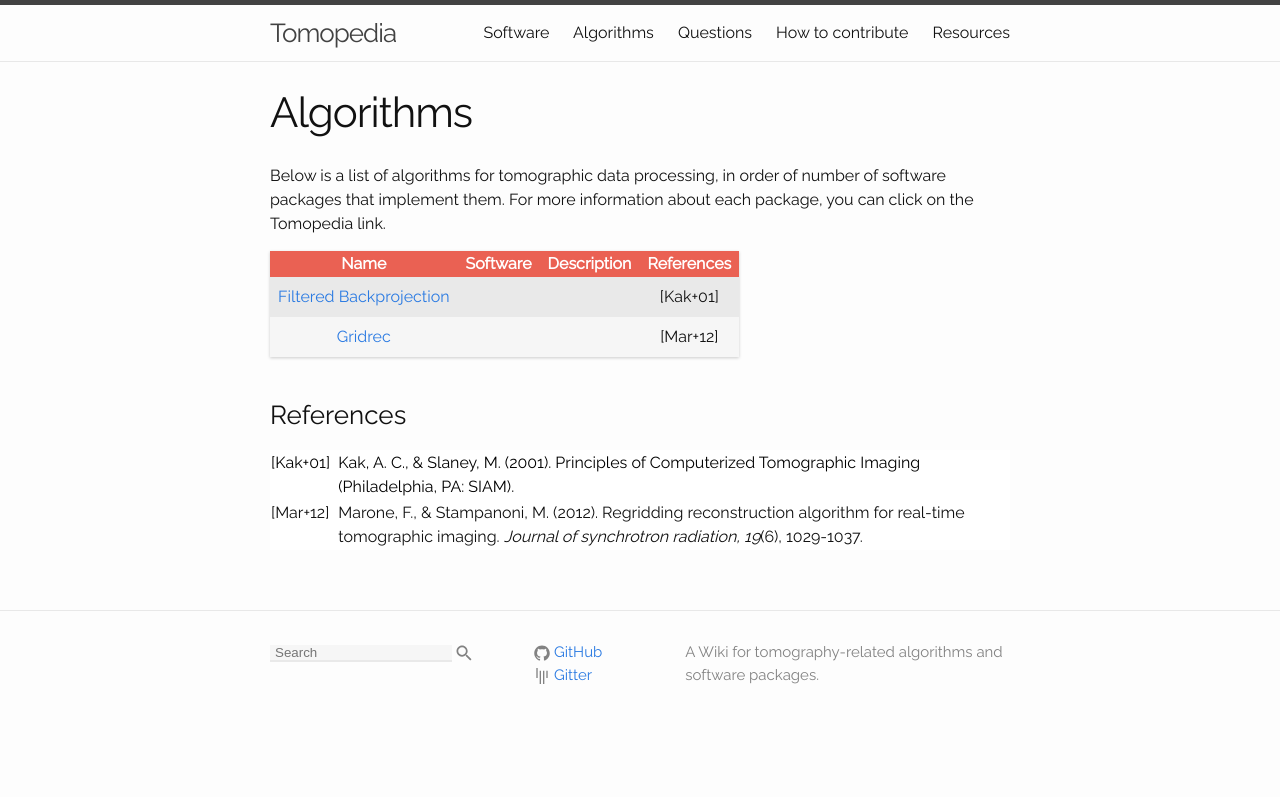
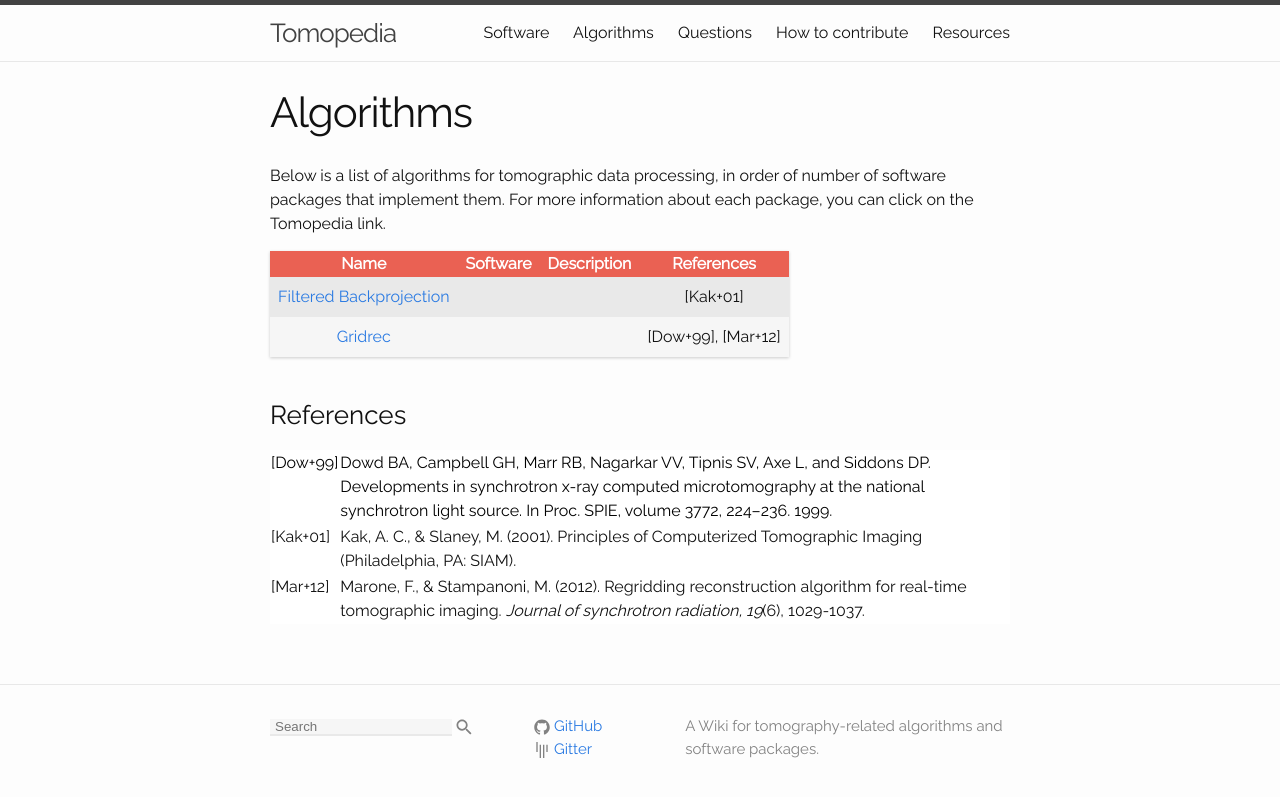
Before and after one commit to tomopedia/tomopedia.github.io, a Jekyll site: the page built from main_pages/40_algorithms.md, in a window 1280 px wide. Shown: the top 797 px of the page. Built offline with Jekyll 4.4.1, drawn with Linux system fonts in a browser that asks for light colours.

Commit message:
Add gridrec reference

```diff
--- a/main_pages/40_algorithms.md
+++ b/main_pages/40_algorithms.md
@@ -16,13 +16,14 @@ each package, you can click on the Tomopedia link.
 |                     Name                    | Software | Description | References |
 |:-------------------------------------------:|:--------:|:-----------:|:----------:|
 | [Filtered Backprojection](/algorithms/fbp/) |          |             |      [Kak+01]      |
-|       [Gridrec](/algorithms/gridrec/)       |          |             |  [Mar+12]  |
+|       [Gridrec](/algorithms/gridrec/)       |          |             |  [Dow+99], [Mar+12]  |
 
 <br>
 
 ### References
 
 {: .table .table-references}
+| [Dow+99] | Dowd BA, Campbell GH, Marr RB, Nagarkar VV, Tipnis SV, Axe L, and Siddons DP. Developments in synchrotron x-ray computed microtomography at the national synchrotron light source. In Proc. SPIE, volume 3772, 224–236. 1999. |
+|----------|-------------------------------------------------------------------------------------------------------------------------------------------------------------------|
 | [Kak+01] | Kak, A. C., & Slaney, M. (2001). Principles of Computerized Tomographic Imaging (Philadelphia, PA: SIAM). |
-|----------|-------------------------------------------------------------------------------------------------------------------------------------------------------------------|
 | [Mar+12] | Marone, F., & Stampanoni, M. (2012). Regridding reconstruction algorithm for real-time tomographic imaging. *Journal of synchrotron radiation, 19*(6), 1029-1037. |
```
